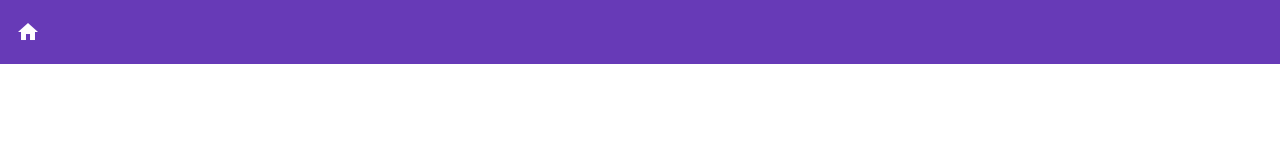
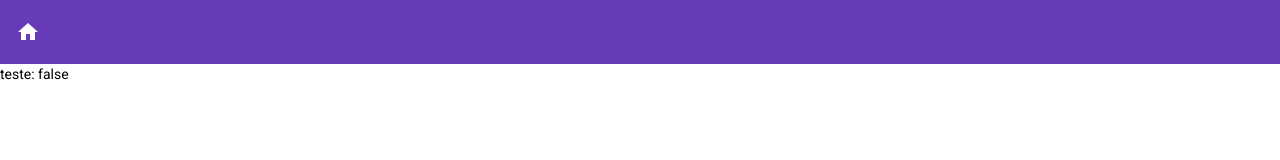
Before and after one commit to fiap-mba-full-stack-4/fiap-angular-webapp, an Angular app: page /user/detail/1 in a window 1280 px wide. Before the commit this address led to /. Shown: the top 160 px of the page. Built offline with nearby package versions, Linux system fonts and the light colour scheme.

Commit message:
resolve merge conflict

```diff
--- a/src/app/app-routing.module.ts
+++ b/src/app/app-routing.module.ts
@@ -2,6 +2,7 @@ import { NgModule } from '@angular/core';
 import { RouterModule, Routes } from '@angular/router';
 import { CursoDetailsComponent } from './views/curso-details/curso-details.component';
 import { HomeComponent } from './views/home/home.component';
+import { UserComponent } from './views/user/user.component';
 
 const routes: Routes = [
     {
@@ -12,6 +13,22 @@ const routes: Routes = [
         path: "details/:courseId",
         component: CursoDetailsComponent
     },
+    {
+        path: "user",
+        children: [
+            {
+                path: "detail/:userId",
+                component: UserComponent,
+            },
+            {
+                path: "register",
+                component: UserComponent,
+                data: {
+                    isUserRegister: true
+                }
+            }
+        ]
+    }
 ];
 
 @NgModule({
--- /dev/null
+++ b/src/app/views/user/user.component.html
@@ -0,0 +1 @@
+<p>teste: {{isUserRegister}}</p>
--- /dev/null
+++ b/src/app/views/user/user.component.ts
@@ -0,0 +1,25 @@
+import { Component, OnInit } from '@angular/core';
+import { ActivatedRoute } from '@angular/router';
+
+@Component({
+    selector: 'app-user',
+    templateUrl: './user.component.html',
+    styleUrls: ['./user.component.css']
+})
+export class UserComponent implements OnInit {
+
+    isUserRegister: boolean = false;
+
+    constructor(public route: ActivatedRoute) {
+
+    }
+
+    ngOnInit(): void {
+        this.isUserRegister = this.route.snapshot.data.isUserRegister === undefined ? false : this.route.snapshot.data.isUserRegister;
+        console.log(this.route.snapshot);
+
+        console.log(this.isUserRegister);
+
+    }
+
+}
```
Also changed, not shown: src/app/app.module.ts (+5 -2 lines), src/app/views/user/user.component.css (added), 1 other file (tests, documents, lock files or other folders). Lines whose indentation alone changed are shown as unchanged.
